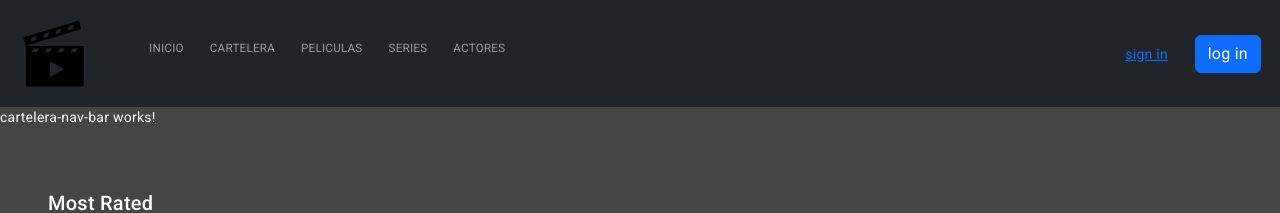
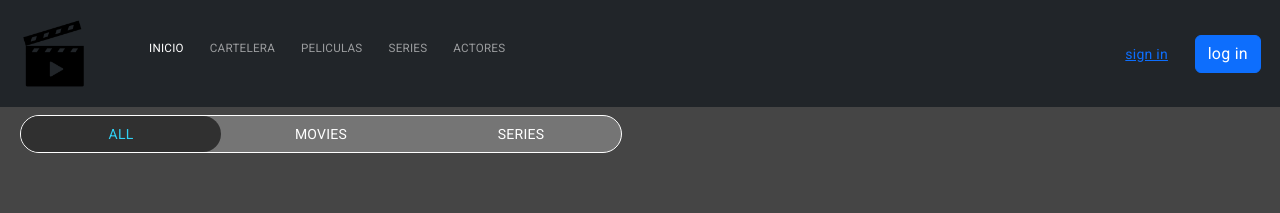
Before and after one commit to Crenstonw/CUEVANA4, an Angular app: page / in a window 1280 px wide. Shown: the top 213 px of the page. Built offline with nearby package versions, Linux system fonts and the light colour scheme; no server answers; what ng-circle-progress would draw is missing.

Commit message:
cambios que debería de haber guardado

```diff
--- a/src/app/app.module.ts
+++ b/src/app/app.module.ts
@@ -12,6 +12,8 @@ import { MovieCardComponent } from './components/movie-card/movie-card.component
 import { NgCircleProgressModule } from 'ng-circle-progress';
 import { CarteleraNavBarComponent } from './components/cartelera-nav-bar/cartelera-nav-bar.component';
 import { BrowserAnimationsModule } from '@angular/platform-browser/animations';
+import { CarteleraListaListComponent } from './components/lists/cartelera-lista-list/cartelera-lista-list.component';
+import { CarteleraListaItemComponent } from './components/items/cartelera-lista-item/cartelera-lista-item.component';
 
 @NgModule({
   declarations: [
@@ -19,7 +21,9 @@ import { BrowserAnimationsModule } from '@angular/platform-browser/animations';
     BarraTareasComponent,
     TopRatedMoviesComponent,
     MovieCardComponent,
-    CarteleraNavBarComponent
+    CarteleraNavBarComponent,
+    CarteleraListaListComponent,
+    CarteleraListaItemComponent
   ],
   imports: [
     BrowserModule,
--- a/src/app/components/cartelera-nav-bar/cartelera-nav-bar.component.css
+++ b/src/app/components/cartelera-nav-bar/cartelera-nav-bar.component.css
@@ -0,0 +1,21 @@
+.active-link {
+    background-color: #303030;
+    color: #30D1F4;
+    border-radius: 20px;
+}
+
+li {
+    color: white;
+    text-align: center;
+    width: 200px;
+}
+
+.navbar-nav {
+    background-color: #757575;
+    border-radius: 20px;
+    border: 1px white solid;
+}
+
+.navbar {
+    margin-left: 20px;
+}
--- a/src/app/components/cartelera-nav-bar/cartelera-nav-bar.component.html
+++ b/src/app/components/cartelera-nav-bar/cartelera-nav-bar.component.html
@@ -1 +1,7 @@
-<p>cartelera-nav-bar works!</p>
+<div class="navbar navbar-expand-lg">
+    <ul class="navbar-nav">
+        <li class="nav-link active-link" [ngClass]="">ALL</li>
+        <li class="nav-link" [ngClass]="">MOVIES</li>
+        <li class="nav-link" [ngClass]="">SERIES</li>
+    </ul>
+</div>
--- a/src/app/components/ruc/barra-tareas/barra-tareas.component.html
+++ b/src/app/components/ruc/barra-tareas/barra-tareas.component.html
@@ -5,7 +5,7 @@
     <div class="col-sm-9 px-3">
         <ul class="navbar-nav">
             <li class="nav-item">
-                <a class="nav-link" href="#">
+                <a class="nav-link" [ngClass]="'active'" href="#">
                     <h5>INICIO</h5>
                 </a>
             </li>
```
Also changed, not shown: src/app/components/items/cartelera-lista-item/cartelera-lista-item.component.ts (added, +10 -0 lines), src/app/components/lists/cartelera-lista-list/cartelera-lista-list.component.ts (added, +10 -0 lines), src/app/components/items/cartelera-lista-item/cartelera-lista-item.component.css (added), src/app/components/items/cartelera-lista-item/cartelera-lista-item.component.html (added), src/app/components/lists/cartelera-lista-list/cartelera-lista-list.component.css (added), src/app/components/lists/cartelera-lista-list/cartelera-lista-list.component.html (added), src/app/modules/series-lista/series-lista.interface.ts (added), 2 other files (tests, documents, lock files or other folders).
